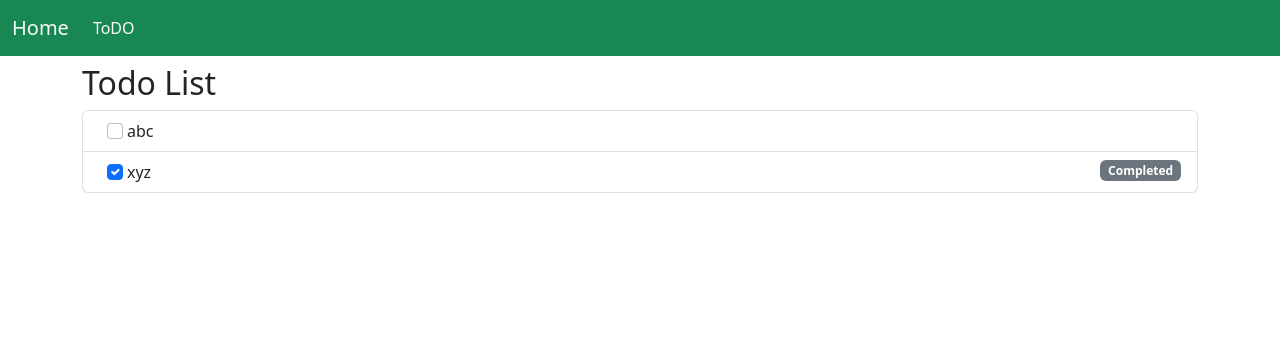
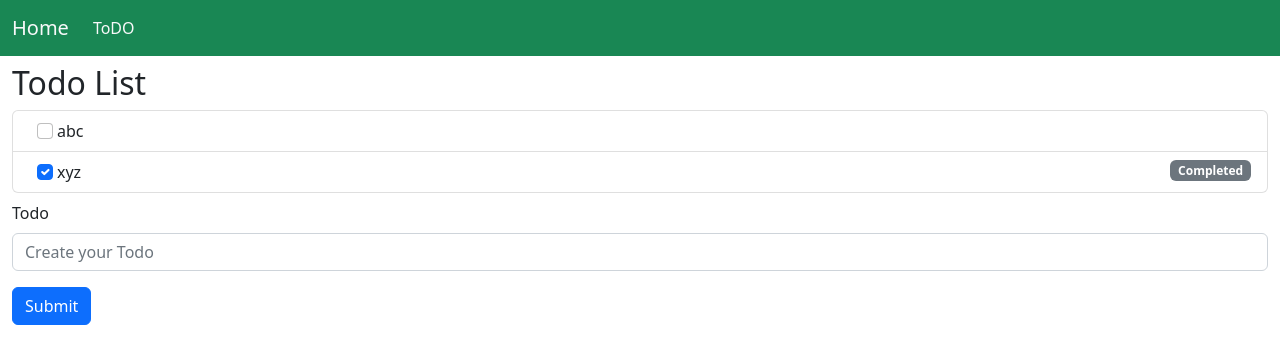
Before and after one commit to AKgupta22/todo1, a React (Create React App) app: page / in a window 1280 px wide. Shown: the top 364 px of the page. Built offline with nearby package versions, Linux system fonts and the light colour scheme.

Commit message:
Step 1 Release

```diff
--- a/src/Component/Home.jsx
+++ b/src/Component/Home.jsx
@@ -10,12 +10,22 @@ export default function Home() {
     }
 
     ])
+    const [todo, settodo] = useState("")
+    const PostData = (e) => {
+        e.preventDefault()
+        const newdata = [...data, {
+            "task": todo,
+            "status": "pending"
+        }]
+        setdata(newdata)
+        settodo("")
+    }
     useEffect(() => {
 
     }, [data])
     return (
         <div>
-            <div className="container mt-2">
+            <div className="container-fluid mt-2">
                 <h2>Todo List</h2>
                 <ul className="list-group w-100 mt-2">
                     {
@@ -30,6 +40,13 @@ export default function Home() {
                         })
                     }
                 </ul>
+                <form className='mt-2' onSubmit={PostData}>
+                    <div class="mb-3">
+                        <label class="form-label">Todo</label>
+                        <input type="text" class="form-control" placeholder="Create your Todo" onChange={(e) => settodo(e.target.value)} value={todo} />
+                    </div>
+                    <button type='sumbit' className='btn btn-primary'>Submit</button>
+                </form>
             </div>
         </div>
     )
```
